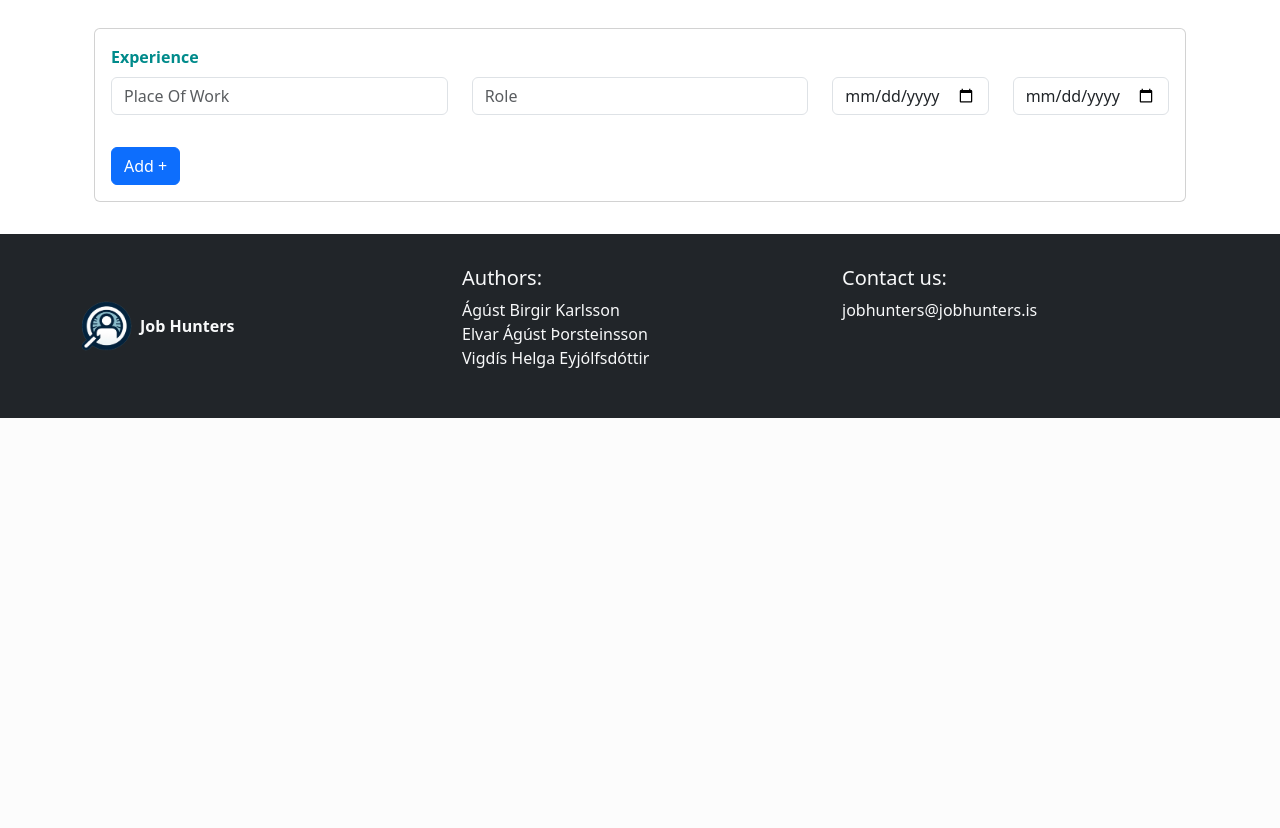
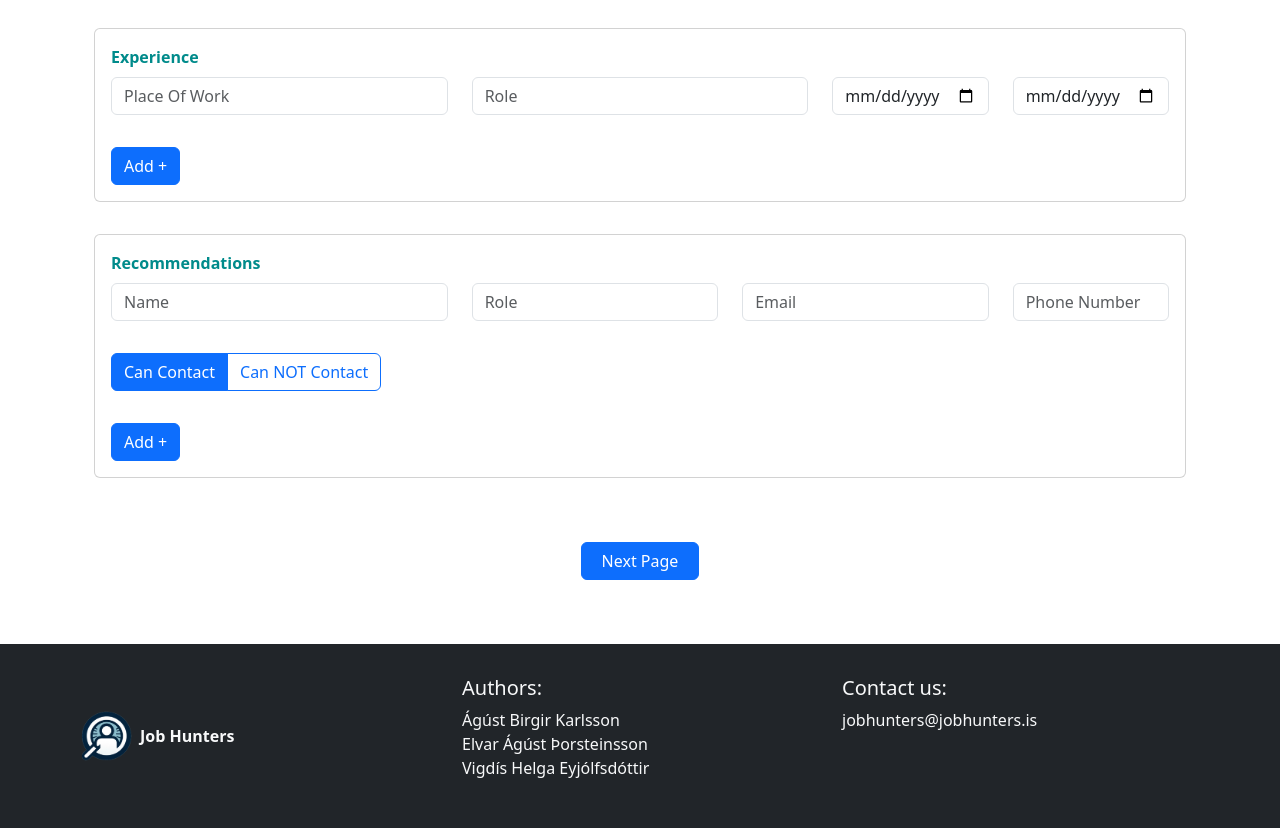
Before and after one commit to agustbirgir/Verklegt2, a Django app: page /application/ in a window 1280 px wide. Shown: the part 682-1510 px from the top of the page. Before the commit the page ends 1100 px from the top, so only its background shows below. Run offline with Django 5.2, Linux system fonts and the light colour scheme.

Commit message:
Application page but recomendations add button does not work

```diff
--- a/Templates/JobHunter/application.html
+++ b/Templates/JobHunter/application.html
@@ -75,7 +75,7 @@
                     </div>
                 </div>
             </div>
-            <div class="row">
+            <div class="row" style="padding-bottom: 2rem">
                 <div class="col">
                     <div class="card">
                         <div class="card-body">
@@ -105,7 +105,7 @@
                                 </div>
                                 <div class="row">
                                     <div class="col">
-                                        <button type="button" id="addRowBtn" class="btn btn-primary" onclick="addRow()">Add +</button>
+                                        <button type="button" id="addRowBtn" class="btn btn-primary" onclick="addRowExp()">Add +</button>
                                     </div>
                                 </div>
                             </form>
@@ -113,13 +113,65 @@
                     </div>
                 </div>
             </div>
+            <div class="row" style="padding-bottom: 2rem">
+                <div class="col">
+                    <div class="card">
+                        <div class="card-body">
+                            <form>
+                                <label for="recommendationForms" class="form-label" style="font-weight: bold; color: darkcyan">Recommendations</label>
+                                <div class="row mb-3" id="recommendationForms">
+                                    <div class="col-md-4">
+                                        <div class="mb-3">
+                                            <input type="text" class="form-control" id="recName" placeholder="Name">
+                                        </div>
+                                    </div>
+                                    <div class="col-md-3">
+                                        <div class="mb-3">
+                                            <input type="text" class="form-control" id="recRole" placeholder="Role">
+                                        </div>
+                                    </div>
+                                    <div class="col-md-3">
+                                        <div class="mb-3">
+                                            <input type="email" class="form-control" id="recEmail" placeholder="Email">
+                                        </div>
+                                    </div>
+                                    <div class="col-md-2">
+                                        <div class="mb-3">
+                                            <input type="number" class="form-control" id="recPhoneNr" placeholder="Phone Number">
+                                        </div>
+                                    </div>
+                                    <div class="col-md-5">
+                                        <div class="mb-3" style="padding-top: 1rem">
+                                            <div class="btn-group" role="group" aria-label="Basic radio toggle button group">
+                                                <input type="radio" class="btn-check" name="btnradio" id="canContact" autocomplete="off" checked>
+                                                <label class="btn btn-outline-primary" for="canContact">Can Contact</label>
+
+                                                <input type="radio" class="btn-check" name="btnradio" id="cannotContact" autocomplete="off">
+                                                <label class="btn btn-outline-primary" for="cannotContact">Can NOT Contact</label>
+                                            </div>
+                                        </div>
+                                    </div>
+                                </div>
+                                 <div class="row">
+                                    <div class="col">
+                                        <button type="button" id="addRowBtn2" class="btn btn-primary" onclick="addRowRec()">Add +</button>
+                                    </div>
+                                </div>
+                            </form>
+                        </div>
+                    </div>
+                </div>
+            </div>
+            <div class="d-grid gap-2 col-2 mx-auto" style="padding: 2rem">
+                <button class="btn btn-primary" type="button">Next Page</button>
+            </div>
         </div>
     </div>
 
     <script>
         let rowCounter = 1;
 
-        function addRow() {
+        function addRowExp() {
             rowCounter++;
 
             const newRow = document.createElement("div");
@@ -151,4 +203,51 @@
             document.getElementById('experienceForms').appendChild(newRow);
         }
     </script>
+
+    <script>
+        let rowCounter = 1;
+
+        function addRowRec() {
+            rowCounter++;
+
+            const newRow = document.createElement("div");
+            newRow.className = "row mb-3";
+
+            newRow.innerHTML = `
+                <div class="col-md-3">
+                    <div class="mb-3">
+                        <input type="text" class="form-control" id="recName${rowCounter}" placeholder="Name">
+                    </div>
+                </div>
+                <div class="col-md-3">
+                    <div class="mb-3">
+                        <input type="text" class="form-control" id="recRole${rowCounter}" placeholder="Role">
+                    </div>
+                </div>
+                <div class="col-md-3">
+                    <div class="mb-3">
+                        <input type="email" class="form-control" id="recEmail${rowCounter}" placeholder="Email">
+                    </div>
+                </div>
+                <div class="col-md-2">
+                    <div class="mb-3">
+                        <input type="number" class="form-control" id="recPhoneNr${rowCounter}" placeholder="Phone Number">
+                    </div>
+                </div>
+                <div class="col-md-5">
+                    <div class="mb-3" style="padding-top: 1rem">
+                        <div class="btn-group" role="group" aria-label="Basic radio toggle button group">
+                            <input type="radio" class="btn-check" name="btnradio" id="canContact${rowCounter}" autocomplete="off" checked>
+                            <label class="btn btn-outline-primary" for="canContact">Can Contact</label>
+
+                            <input type="radio" class="btn-check" name="btnradio" id="cannotContact${rowCounter}" autocomplete="off">
+                            <label class="btn btn-outline-primary" for="cannotContact">Can NOT Contact</label>
+                        </div>
+                    </div>
+                </div>
+            `;
+
+            document.getElementById('recommendationForms').appendChild(newRow);
+        }
+    </script>
 {% endblock %}
```
